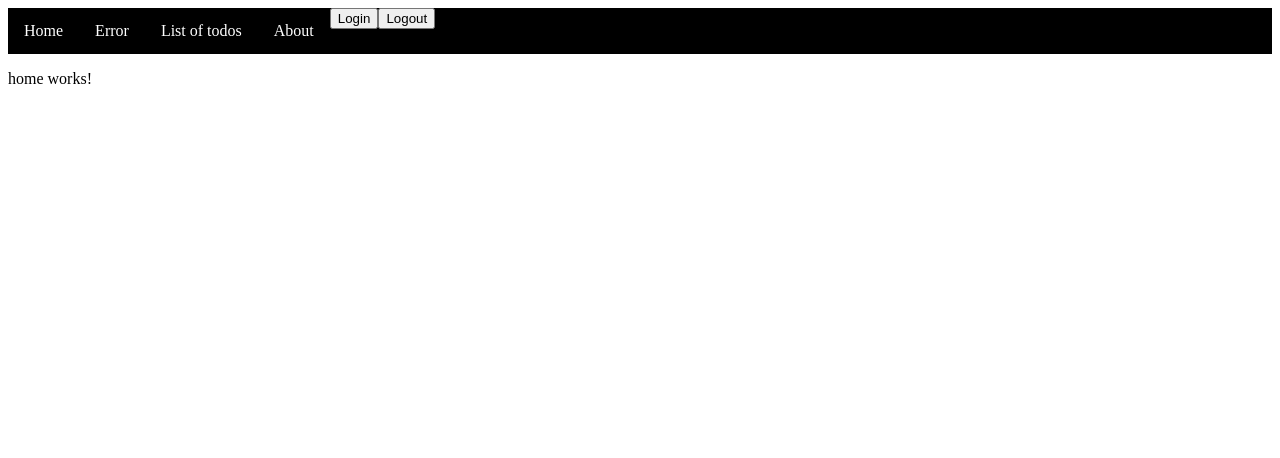
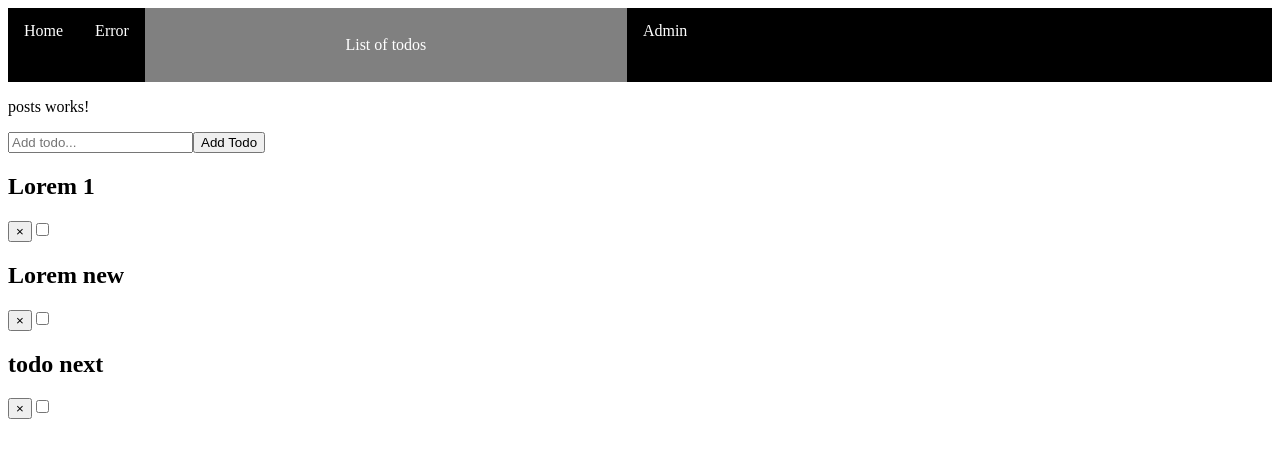
Before and after one commit to YaroslavGitHub/Simple-Todo, an Angular app: page /posts in a window 1280 px wide. Before the commit this address led to /. Shown: the top 458 px of the page. Built offline with nearby package versions, Linux system fonts and the light colour scheme.

Commit message:
add auth. with token from FB, need to remove unused code

```diff
--- a/src/app/app.component.html
+++ b/src/app/app.component.html
@@ -2,9 +2,7 @@
   <li routerLinkActive="active" [routerLinkActiveOptions]="{exact:true}" ><a [routerLink]="['/']">Home</a></li>
   <li routerLinkActive="active"><a [routerLink]="['/error']">Error</a></li>
   <li routerLinkActive="active"><a [routerLink]="['/posts']">List of todos</a></li>
-  <li routerLinkActive="active"><a [routerLink]="['/home']">About</a></li>
-  <li><button class="btn" (click)="auth.login()" >Login</button> </li>
-  <li><button class="btn" (click)="auth.logout()">Logout</button> </li>
+  <li routerLinkActive="active"><a [routerLink]="['/admin']">Admin</a></li>
 </ul>
   <div class="container">
 
--- a/src/app/app.component.ts
+++ b/src/app/app.component.ts
@@ -1,5 +1,5 @@
 import { Component} from '@angular/core';
-import { AuthService } from './auth.service';
+/*import { AuthService } from './auth.service';*/
 import { ReactiveFormsModule} from '@angular/forms'
 
 
@@ -16,7 +16,6 @@ export interface Post {
 })
 
 export class AppComponent {
-  constructor(private auth: AuthService) {}
 
   now: Date = new Date()
   title= "home page"
--- a/src/app/auth.guard.ts
+++ b/src/app/auth.guard.ts
@@ -1,4 +1,4 @@
-import {CanActivate, Router, RouterStateSnapshot, ActivatedRouteSnapshot} from '@angular/router';
+/*import {CanActivate, Router, RouterStateSnapshot, ActivatedRouteSnapshot} from '@angular/router';
 import {Observable} from 'rxjs';
 import {Injectable} from '@angular/core'
 import { AuthService } from './auth.service';
@@ -26,4 +26,4 @@ export class AuthGuard implements CanActivate {
         }
       })
     }
-  }
+  }*/
--- a/src/app/auth.service.ts
+++ b/src/app/auth.service.ts
@@ -1,4 +1,4 @@
-import {Injectable} from '@angular/core'
+/*import {Injectable} from '@angular/core'
 
 @Injectable({providedIn: 'root'})
 export class AuthService {
@@ -19,4 +19,4 @@ export class AuthService {
     }, 1000)
       })
   }
-}
+}*/
--- a/src/app/shared/auth.service.ts
+++ b/src/app/shared/auth.service.ts
@@ -2,7 +2,9 @@ import { Injectable } from "@angular/core";
 import {HttpClient} from "@angular/common/http";
 import { User } from '../shared/interfaces';
 import { Observable } from 'rxjs';
-
+import { environment } from 'src/environments/environment';
+import{ tap} from 'rxjs/operators'
+import { FbAuthResponse } from 'src/environments/interface';
 @Injectable()
 export class AuthService {
   constructor (private http: HttpClient) {}
@@ -11,7 +13,10 @@ export class AuthService {
     }
 
     login(user: User): Observable<any> {
-      return this.http.post('', user)
+      return this.http.post(`https://identitytoolkit.googleapis.com/v1/accounts:signInWithPassword?key=${environment.apiKey}`, user)
+      .pipe(
+        tap(this.setToken)
+      )
     }
     logout() {
 
@@ -19,8 +24,8 @@ export class AuthService {
     isAuthenticated(): boolean {
       return !!this.token
     }
-    private setToken() {
-
+    private setToken(res: FbAuthResponse) {
+      console.log(res)
     }
 
 }
--- a/src/environments/environment.ts
+++ b/src/environments/environment.ts
@@ -2,8 +2,11 @@
 // `ng build --prod` replaces `environment.ts` with `environment.prod.ts`.
 // The list of file replacements can be found in `angular.json`.
 
-export const environment = {
-  production: false
+import { Environment } from './interface';
+
+export const environment: Environment = {
+  production: false,
+  apiKey: 'AIzaSyDEVvXbxuG4a-0FDuWD1JNkjpu2JPeRBqM'
 };
 
 /*
--- /dev/null
+++ b/src/environments/interface.ts
@@ -0,0 +1,8 @@
+export interface Environment {
+  apiKey: string,
+  production: boolean
+}
+
+export interface FbAuthResponse {
+  idToken: string
+}
```
Also changed, not shown: src/app/app-routing.module.ts (+5 -3 lines), src/environments/environment.prod.ts (+5 -2 lines).
